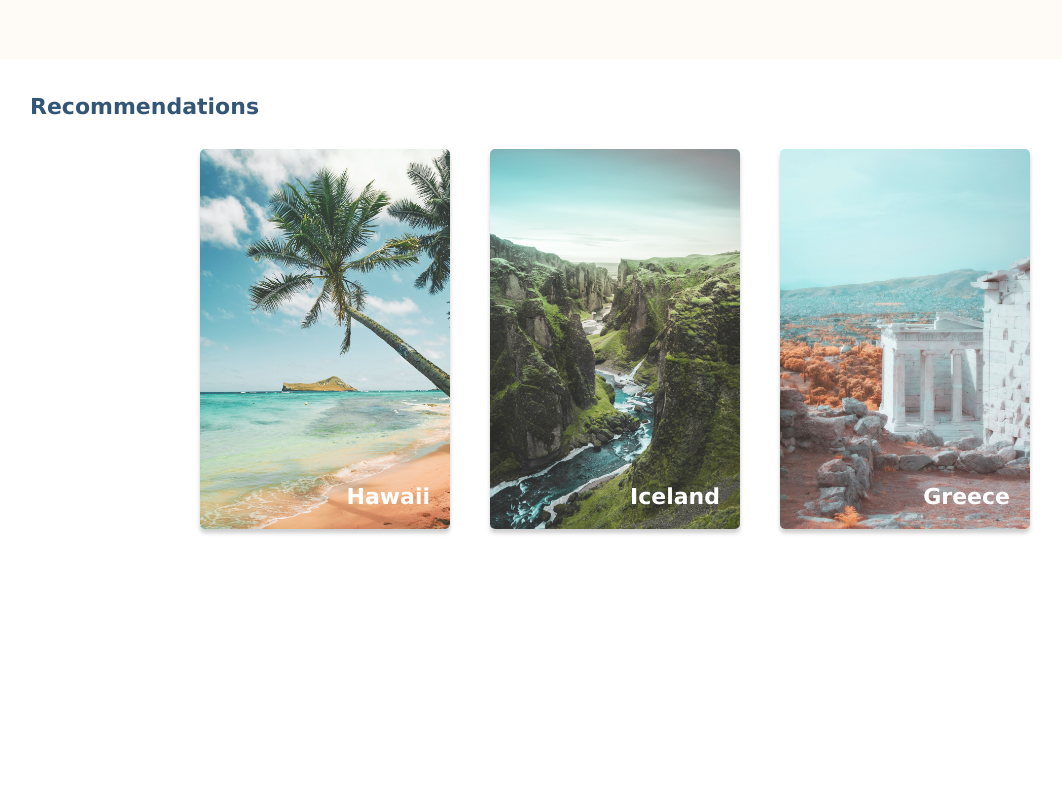
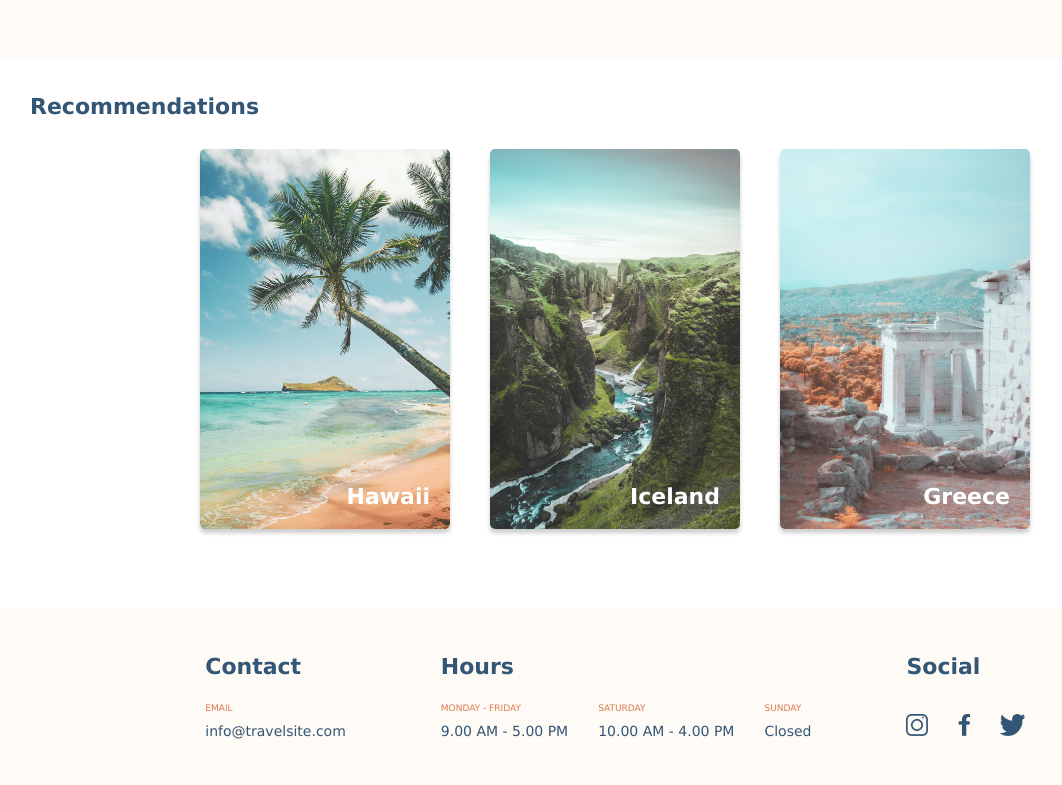
Before and after one commit to nvirkcom/navpreet-virk-travelsite, a plain HTML site: page index.html in a window 1280 px wide. Shown: the part 452-1237 px from the top of the page, without its empty margins (25-1087 px from the left). Before the commit the page ends 1061 px from the top, so only its background shows below. Drawn offline with nearby package versions, Linux system fonts and the light colour scheme; files that its build step writes are made by us from their sources.

Commit message:
Completed footer

```diff
--- a/css/global.css
+++ /dev/null
@@ -1,62 +0,0 @@
-/* Globals and Resets */
-* {
-  box-sizing: border-box;
-  font-size: 1rem;
-  font-weight: normal;
-  margin: 0;
-  padding: 0;
-}
-
-a {
-  color: #000000;
-  text-decoration: none;
-}
-
-body {
-  font-family: Verdana, Geneva, Tahoma, sans-serif;
-}
-
-/* Container */
-.container {
-  max-width: 75.625rem;
-  margin: auto;
-  padding: 1.25rem;
-}
-
-/* Header */
-.header {
-  background-color: #ffffff;
-  position: fixed;
-  width: 100%;
-}
-.header__logo {
-  color: #335576;
-  font-size: 1.125rem;
-  font-weight: bold;
-}
-.header__logo:hover {
-  opacity: 80%;
-}
-.header__logo, .header__nav-link {
-  transition: 200ms;
-}
-.header__nav, .header__nav-list {
-  display: flex;
-}
-.header__nav {
-  justify-content: space-between;
-}
-.header__nav-link {
-  font-size: 0.875rem;
-  padding-bottom: 0.5rem;
-}
-.header__nav-link:hover {
-  color: #db7a4e;
-}
-.header__nav-link--active {
-  border-bottom: #db7a4e 0.125rem solid;
-}
-.header__nav-list {
-  gap: 1.25rem;
-  list-style-type: none;
-}
--- a/index.html
+++ b/index.html
@@ -32,7 +32,7 @@
     </header>
 
     <!-- Main -->
-    <main>
+    <main class="main">
       <!-- Main > Hero -->
       <section class="hero">
         <!-- Container -->
@@ -80,5 +80,69 @@
         </div>
       </section>
     </main>
+
+    <!-- Footer -->
+    <footer class="footer">
+      <div class="container">
+        <div class="footer__row">
+          <!-- Footer > Contact -->
+          <div class="footer__column">
+            <h2 class="footer__heading">Contact</h2>
+            <h3 class="footer__subheading">Email</h3>
+            <a class="footer__text" href="mailto:info@travelsite.com"
+              >info@travelsite.com</a
+            >
+          </div>
+          <!-- Footer > Hours -->
+          <div class="footer__column">
+            <h2 class="footer__heading">Hours</h2>
+            <div class="footer__text-row">
+              <div>
+                <h3 class="footer__subheading">Monday - Friday</h3>
+                <p class="footer__text">9.00 AM - 5.00 PM</p>
+              </div>
+              <div>
+                <h3 class="footer__subheading">Saturday</h3>
+                <p class="footer__text">10.00 AM - 4.00 PM</p>
+              </div>
+              <div>
+                <h3 class="footer__subheading">Sunday</h3>
+                <p class="footer__text">Closed</p>
+              </div>
+            </div>
+          </div>
+          <!-- Footer > Social -->
+          <div class="footer__column footer__column--social">
+            <h2 class="footer__heading">Social</h2>
+            <ul class="footer__icons">
+              <li>
+                <a href="https://www.instagram.com" target="_blank"
+                  ><img
+                    alt="Instagram icon"
+                    class="footer__icon"
+                    src="./assets/icons/icon-instagram.png"
+                /></a>
+              </li>
+              <li>
+                <a href="https://www.facebook.com" target="_blank"
+                  ><img
+                    alt="Facebook icon"
+                    class="footer__icon"
+                    src="./assets/icons/icon-facebook.png"
+                /></a>
+              </li>
+              <li>
+                <a href="https://www.twitter.com" target="_blank"
+                  ><img
+                    alt="Twitter icon"
+                    class="footer__icon"
+                    src="./assets/icons/icon-twitter.png"
+                /></a>
+              </li>
+            </ul>
+          </div>
+        </div>
+      </div>
+    </footer>
   </body>
 </html>
--- a/sass/global.scss
+++ b/sass/_global.scss
@@ -1,5 +1,5 @@
 // Imports
-@import "./variables";
+@use "variables" as *;
 
 /* Globals and Resets */
 * {
@@ -31,6 +31,7 @@ body {
   background-color: $white;
   position: fixed;
   width: 100%;
+  z-index: 1;
 
   &__logo {
     color: $blue;
@@ -38,7 +39,7 @@ body {
     font-weight: bold;
 
     &:hover {
-      opacity: 80%;
+      opacity: 75%;
     }
   }
 
--- a/sass/main.scss
+++ b/sass/main.scss
@@ -1,5 +1,6 @@
 // Imports
-@import "variables";
+@use "variables" as *;
+@use "global";
 
 /* Hero */
 .hero {
@@ -105,3 +106,59 @@
     color: $blue;
   }
 }
+
+/* Footer */
+.footer {
+  background-color: $powder;
+  padding: 1.5625rem 0;
+
+  &__column {
+    &--social {
+      display: flex;
+      flex-direction: column;
+      justify-content: space-between;
+    }
+  }
+
+  &__heading {
+    color: $blue;
+    font-size: 1.375rem;
+    font-weight: bold;
+  }
+
+  &__icon {
+    height: 1.375rem;
+  }
+
+  &__icons {
+    display: flex;
+    gap: 1.875rem;
+    justify-content: space-between;
+    list-style-type: none;
+  }
+
+  &__row {
+    display: flex;
+    gap: 5.9375rem;
+    justify-content: center;
+  }
+
+  &__subheading {
+    color: $sienna;
+    font-size: 0.5625rem;
+    margin-top: 1.5rem;
+    text-transform: uppercase;
+  }
+
+  &__text {
+    color: $blue;
+    display: inline-block;
+    font-size: 0.875rem;
+    margin-top: 0.625rem;
+  }
+
+  &__text-row {
+    display: flex;
+    gap: 1.875rem;
+  }
+}
```
Also changed, not shown: assets/icons/icon-facebook.png (added), assets/icons/icon-instagram.png (added), assets/icons/icon-twitter.png (added), css/main.css.
